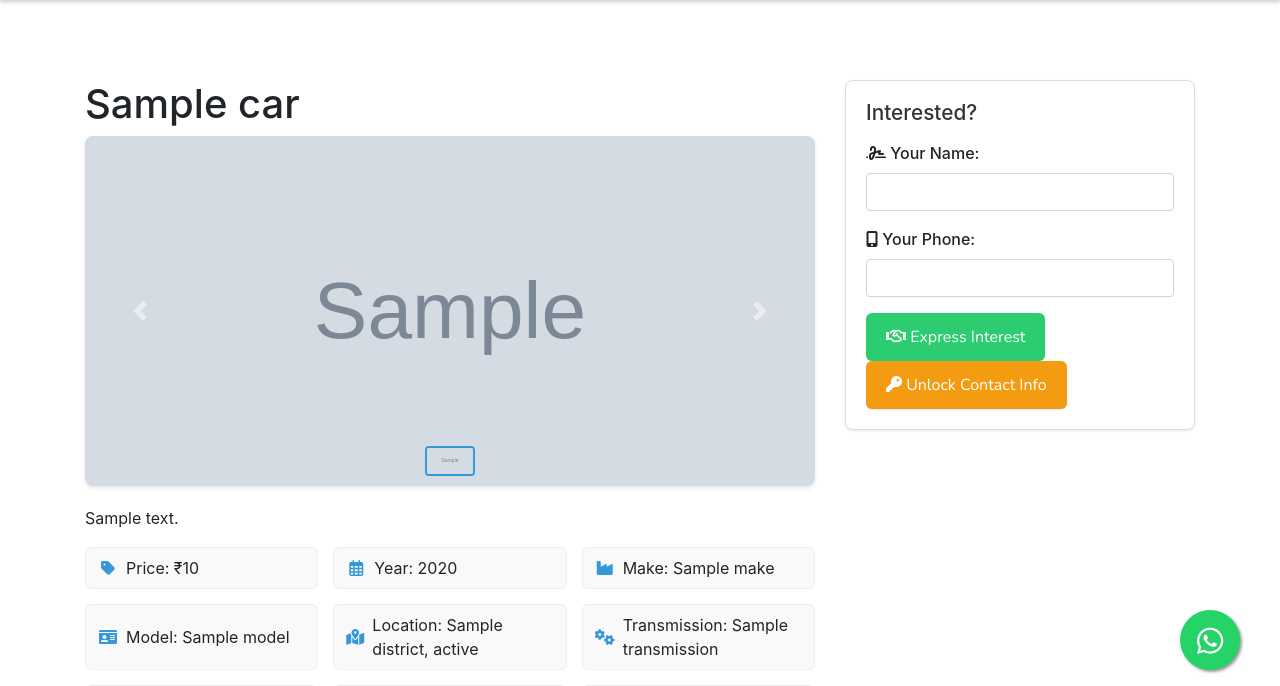
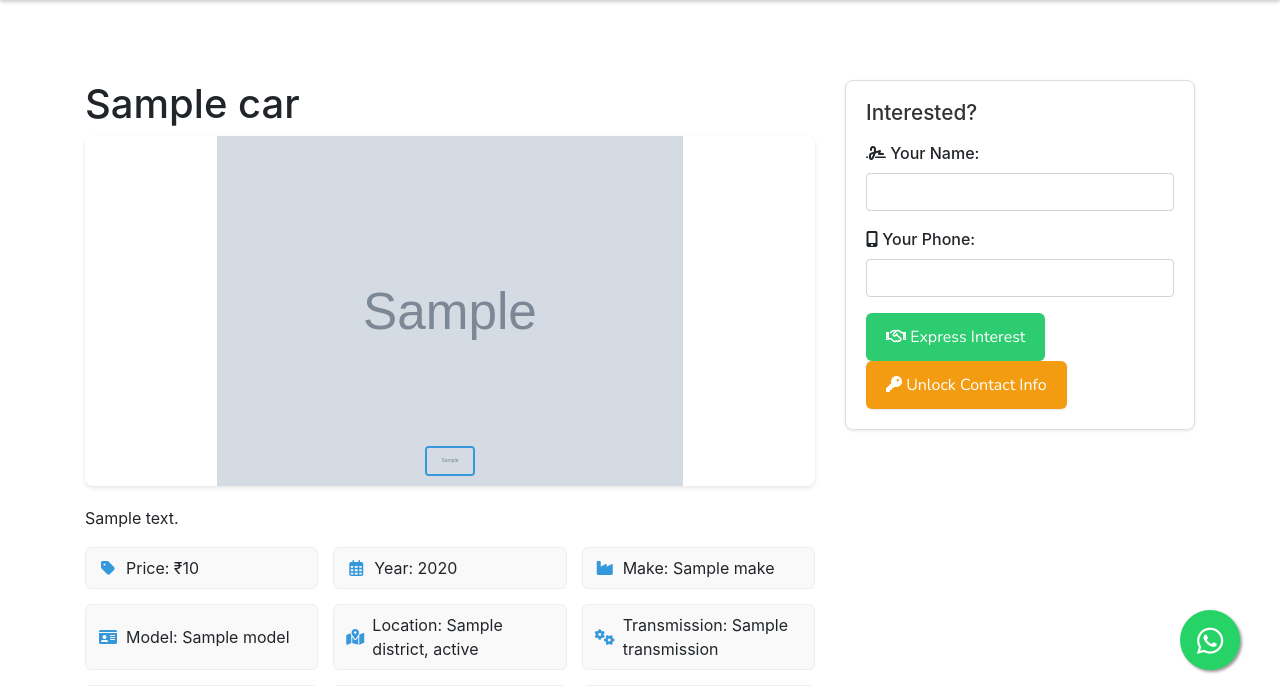
Before and after one commit to rajkumardatascientist/xlocars, a Python web app: template templates/car_detail.html in a window 1280 px wide. Shown: the part 90-776 px from the top of the page. Run offline with Jinja, Linux system fonts and the light colour scheme; the template is opened without the code that fills it: most values are stand-ins (such as "Sample title", 1, 10 or a date in 2020); grey boxes marked "Sample" are stand-in pictures; some libraries are stand-ins or nearby versions.

Commit message:
Update car_detail.html

```diff
--- a/templates/car_detail.html
+++ b/templates/car_detail.html
@@ -24,7 +24,8 @@
 
         .carousel-item img {
             height: 350px; /* Reduced height */
-            object-fit: cover; /* Cover the area, cropping if needed */
+            object-fit: contain; /* Changed from cover to contain */
+            width: 100%; /* Ensure the image takes up the full width */
         }
 
         /* Thumbnail container */
```
